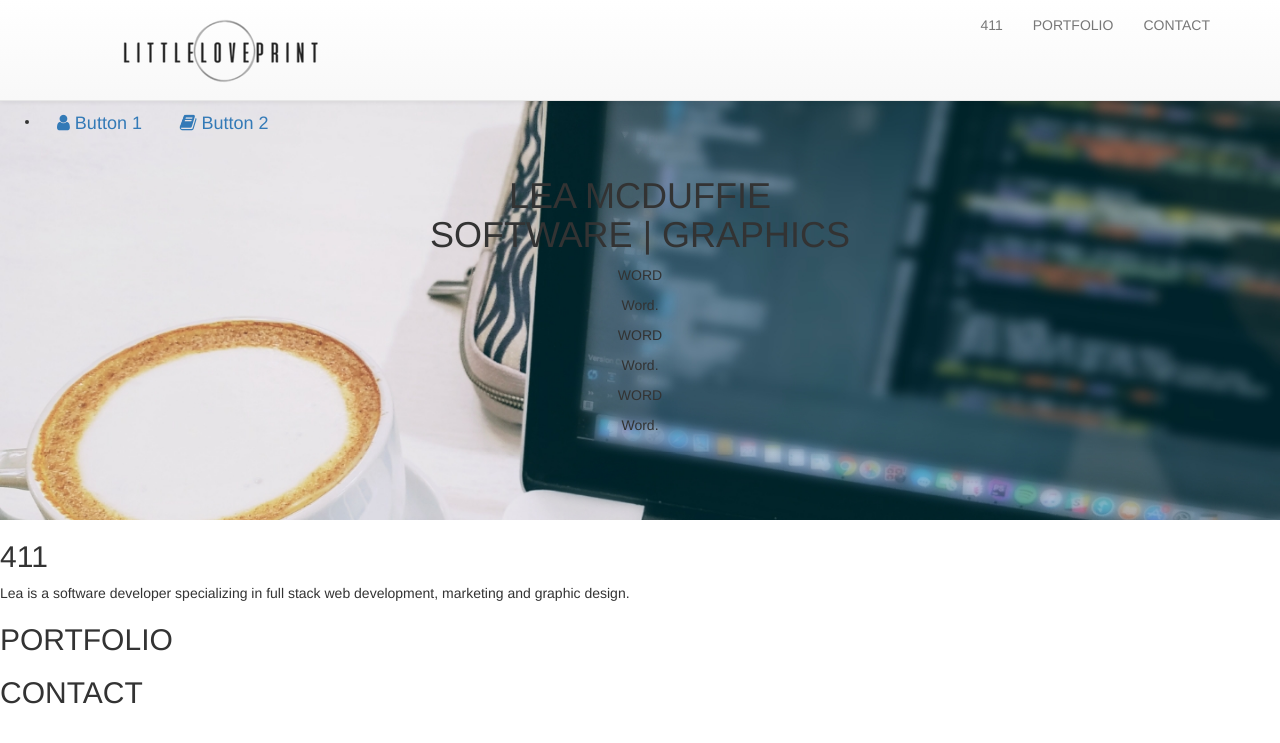
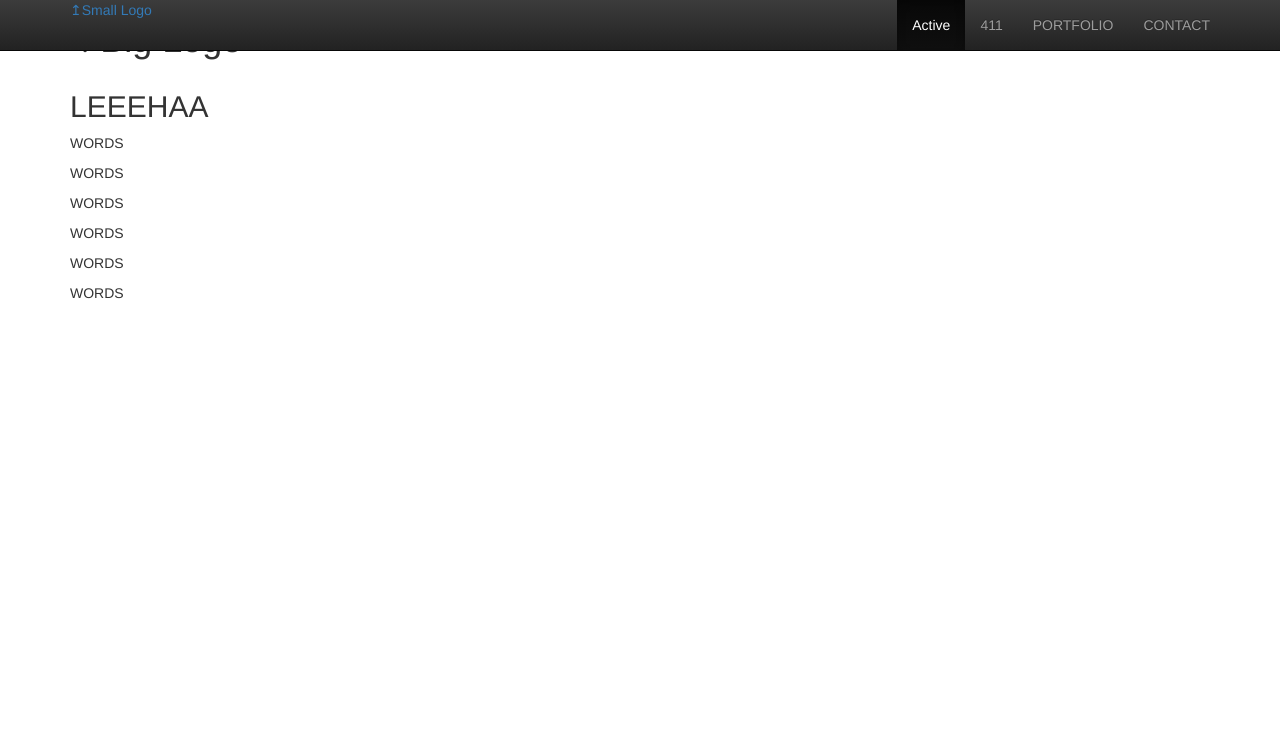
Before and after one commit to littleloveprint/littleloveprint, a PHP site: page / in a window 1280 px wide. Shown: the top 743 px of the page. Run offline with PHP 8.4, Linux system fonts and the light colour scheme; some libraries are stand-ins or nearby versions.

Commit message:
COMPLETE OVERHALL OF NAV BAR :.(

```diff
--- a/index.php
+++ b/index.php
@@ -60,106 +60,53 @@
 				<div class="sfooter-content">
 
 					<!-- Navigation bar -->
-					<nav class="navbar navbar-default navbar-fixed-top" role="navigation">
+					<div class="navbar navbar-inverse navbar-fixed-top" role="navigation">
 						<div class="container">
-
-							<!-- Brand and toggle get grouped for better mobile display -->
-							<div class="navbar-header page-scroll">
-								<button type="button" class="navbar-toggle" data-toggle="collapse" data-target=".navbar-ex1-collapse">
+							<div class="navbar-header">
+								<button type="button" class="navbar-toggle" data-toggle="collapse" data-target=".navbar-collapse">
 									<span class="sr-only">Toggle navigation</span>
 									<span class="icon-bar"></span>
 									<span class="icon-bar"></span>
 									<span class="icon-bar"></span>
 								</button>
-								<a class="navbar-left page-scroll" href="#page-top"><img src="img/1.png" alt="littleloveprint logo"/></a>
+								<div class="small-logo-container">
+									<a class="small-logo" href="#">↥Small Logo</a>
+								</div>
 							</div>
+							<div class="navbar-collapse collapse">
 
-							<!-- Collect the nav links, forms, and other content for toggling -->
-							<div class="collapse navbar-collapse navbar-ex1-collapse">
 								<ul class="nav navbar-nav navbar-right">
-									<!-- Hidden li included to remove active class from about link when scrolled up past about section -->
-									<li class="hidden">
-										<a class="page-scroll" href="#page-top"></a>
-									</li>
-									<li>
-										<a class="page-scroll" href="#about">411</a>
-									</li>
-									<li>
-										<a class="page-scroll" href="#portfolio">PORTFOLIO</a>
-									</li>
-									<li>
-										<a class="page-scroll" href="#contact">CONTACT</a>
-									</li>
+									<li class="active"><a href="#">Active</a></li>
+									<li><a href="#">411</a></li>
+									<li><a href="#">PORTFOLIO</a></li>
+									<li><a href="#">CONTACT</a></li>
 								</ul>
-							</div><!-- /.navbar-collapse -->
-						</div><!-- /.container-fluid -->
-					</nav><!-- /.navigation bar -->
-
-		</header>
-
-		<!-- Content -->
-		<!-- Main Parallax Wrapper -->
-		<div class="parallax">
-
-			<!-- First Section -->
-			<div id="section-1" class="parallax-section">
-
-				<!-- Parallax Content -->
-				<div class="parallax-layer parallax-layer-base">
-
-					<!-- Container to center the content -->
-					<div class="full-bg-img flex-center">
-						<ul>
-							<li>
-								<h1 class="h1-responsive wow fadeInDown" data-wow-delay="0.2s">Does this work!?</h1></li>
-							<li>
-								<p class="wow fadeInDown" data-wow-delay="0.2s">Scroll for WOW!</p>
-							</li>
-							<li>
-								<a class="btn btn-outline-white btn-lg wow fadeInLeft" data-wow-delay="0.2s"><i class="fa fa-user left"></i> Button 1</a>
-								<a class="btn btn-outline-white btn-lg wow fadeInRight" data-wow-delay="0.2s"><i class="fa fa-book left"></i> Button 2</a>
-							</li>
-						</ul>
-					</div><!-- /Container to center the content -->
-
-				</div>
-				<!-- /Parallax Content -->
-
-				<!-- Parallax Background -->
-				<div class="parallax-layer parallax-layer-back">
-
-				</div><!-- /Parallax Background -->
-			</div><!-- /First Section -->
-
-			<!-- Dummy Content -->
-			<div id="section-2">
-				<div class="container text-center pt-1 mb-3">
-
-					<div class="row">
-						<div class="col-md-12 text-center">
-
-							<h1 class="mt-3 mb-3 h1-responsive">LEA MCDUFFIE<br>
-								SOFTWARE | GRAPHICS</h1>
-
-							<p>WORD</p>
-							<p>Word.</p>
-							<p>WORD</p>
-							<p>Word.</p>
-							<p>WORD</p>
-							<p>Word.</p>
-
+							</div><!--/.nav-collapse -->
 						</div>
 					</div>
 
-				</div>
-			</div>
-			<!--Dummy Content-->
+					<div class="container-fluid big-logo-row">
+						<div class="container">
+							<div class="row">
+								<div class="col-xs-12 big-logo-container">
+									<h1 class="big-logo">↧Big Logo</h1>
+								</div><!--/.col-xs-12 -->
+							</div><!--/.row -->
+						</div><!--/.container -->
+					</div><!--/.container-fluid -->
 
-		</div>
-		<!--/Main parallax wrapper-->
-		<h2>411</h2>
-		<p>Lea is a software developer specializing in full stack web development, marketing and graphic design.</p>
-		<h2>PORTFOLIO</h2>
-		<h2>CONTACT</h2>
+					<div class="container">
+						<div class="row">
+							<div class="col-lg-5 col-md-6 col-sm-8">
+								<h2>LEEEHAA</h2>
+								<p>WORDS</p>
+								<p>WORDS</p>
+								<p>WORDS</p>
+								<p>WORDS</p>
+								<p>WORDS</p>
+								<p>WORDS</p>
+							</div><!--/.col-xs-12 -->
+						</div><!--/.row -->
+					</div><!--/.container -->
 	</body>
 </html>
```
